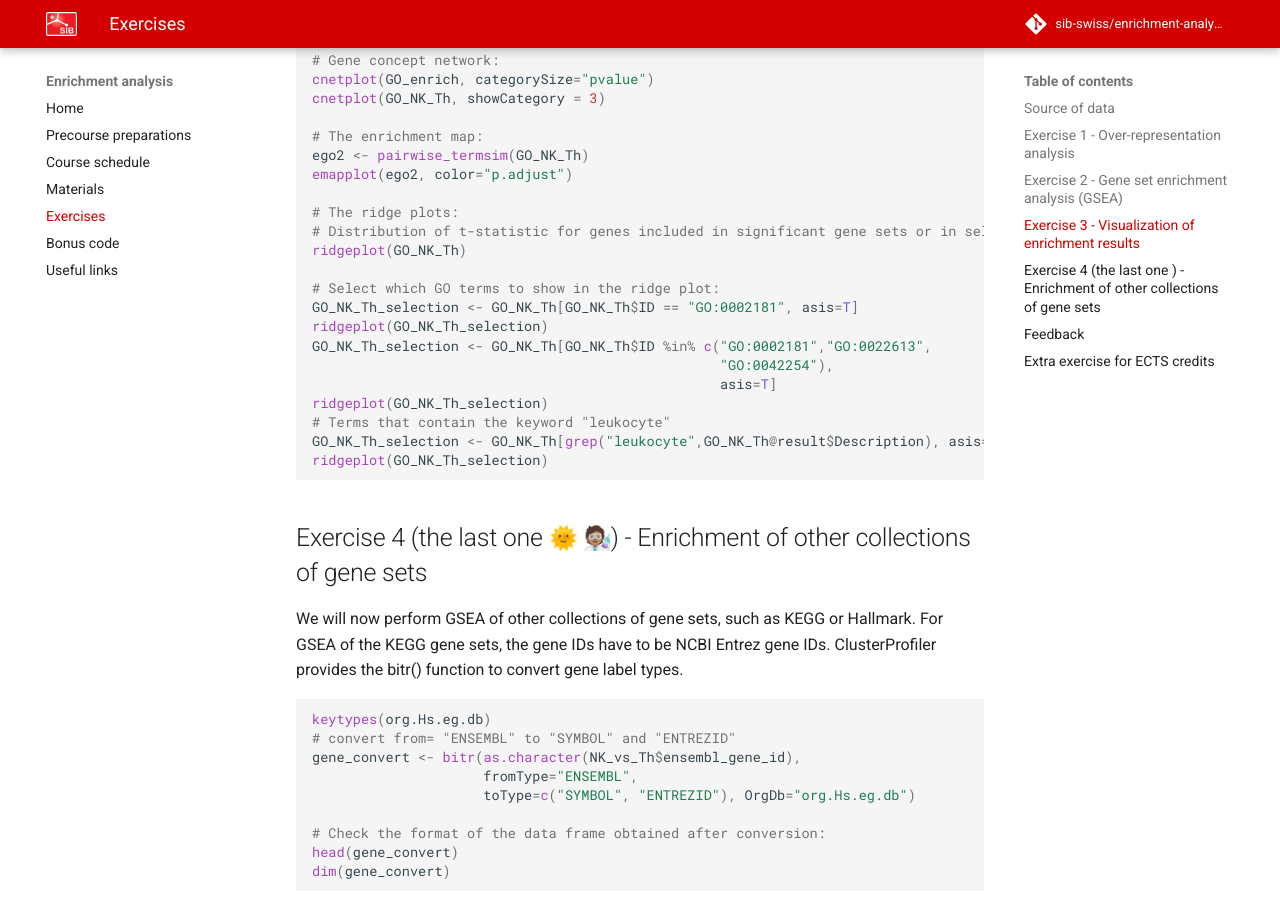
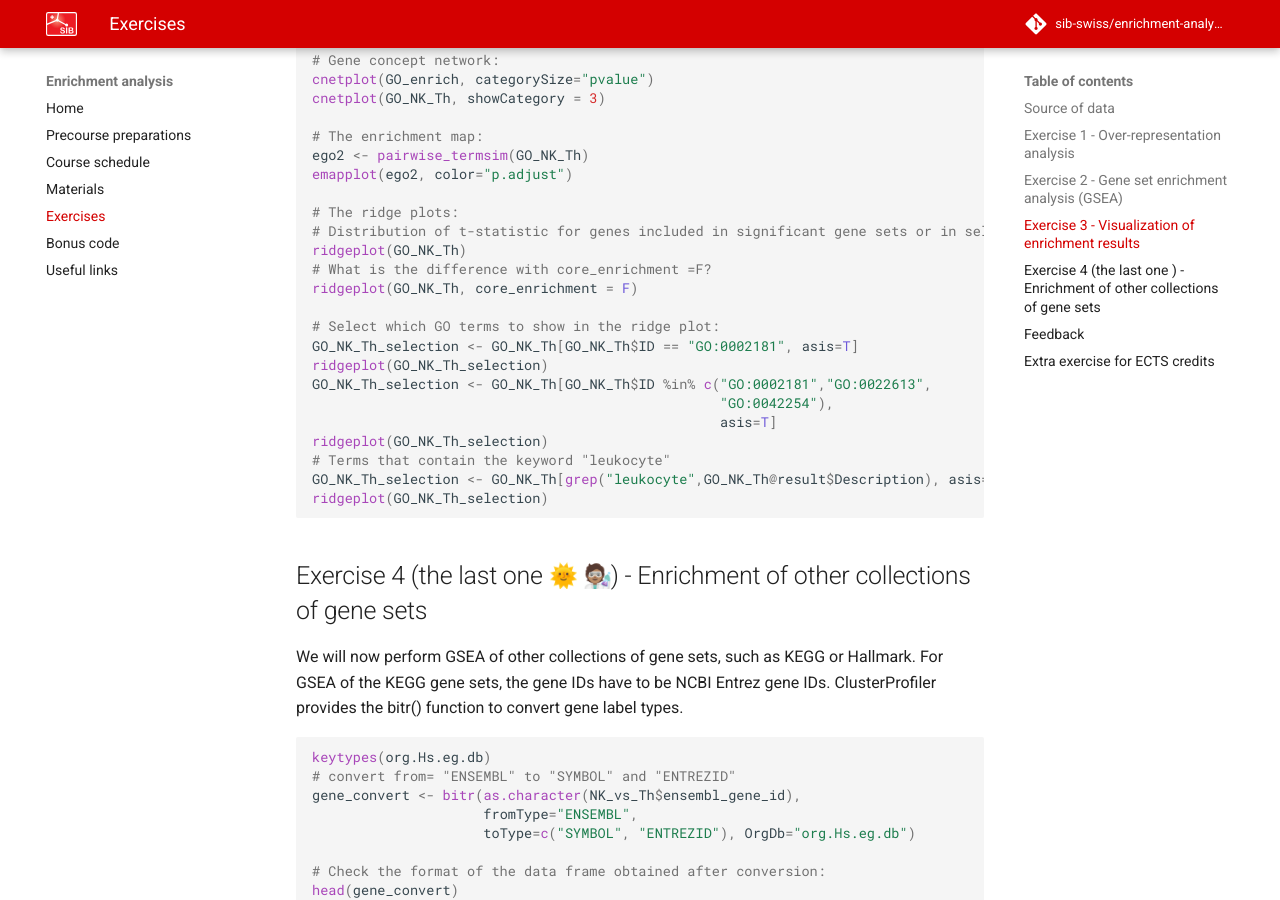
Before and after one commit to sib-swiss/enrichment-analysis-training, an MkDocs documentation site: the page built from docs/exercises.md, in a window 1280 px wide and 900 px high, scrolled down 7897 px. Built offline with MkDocs 1.6.1 and Material for MkDocs 9.7.7, drawn with Linux system fonts in a browser that asks for light colours; emoji names are drawn with the system emoji font; comment, search, counter and statistics services are not loaded; the version menu is left out.

Commit message:
edits exercise 4 06.2022

```diff
--- a/docs/exercises.md
+++ b/docs/exercises.md
@@ -424,6 +424,8 @@ emapplot(ego2, color="p.adjust")
 # The ridge plots:
 # Distribution of t-statistic for genes included in significant gene sets or in selected gene sets:
 ridgeplot(GO_NK_Th)
+# What is the difference with core_enrichment =F?
+ridgeplot(GO_NK_Th, core_enrichment = F)
 
 # Select which GO terms to show in the ridge plot:
 GO_NK_Th_selection <- GO_NK_Th[GO_NK_Th$ID == "GO:0002181", asis=T]
```
